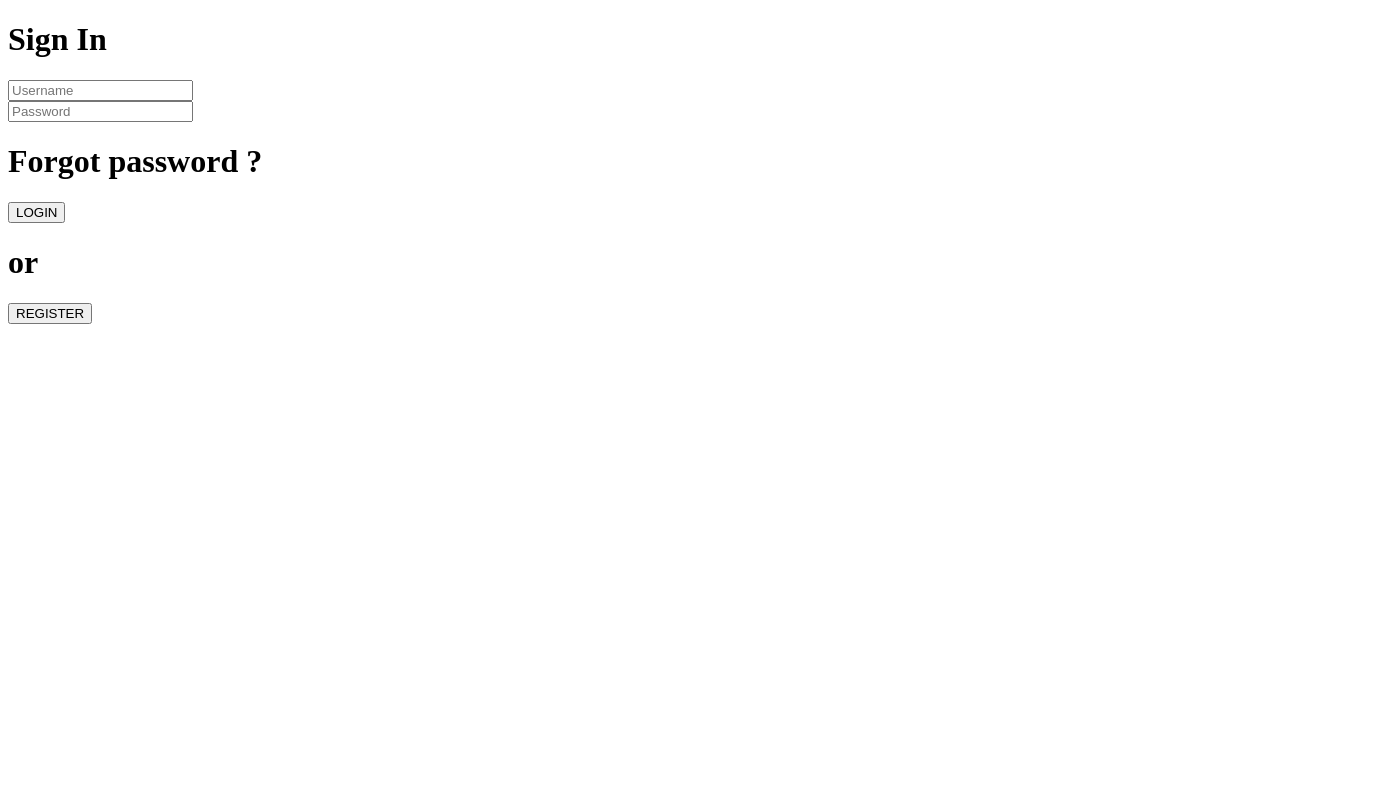
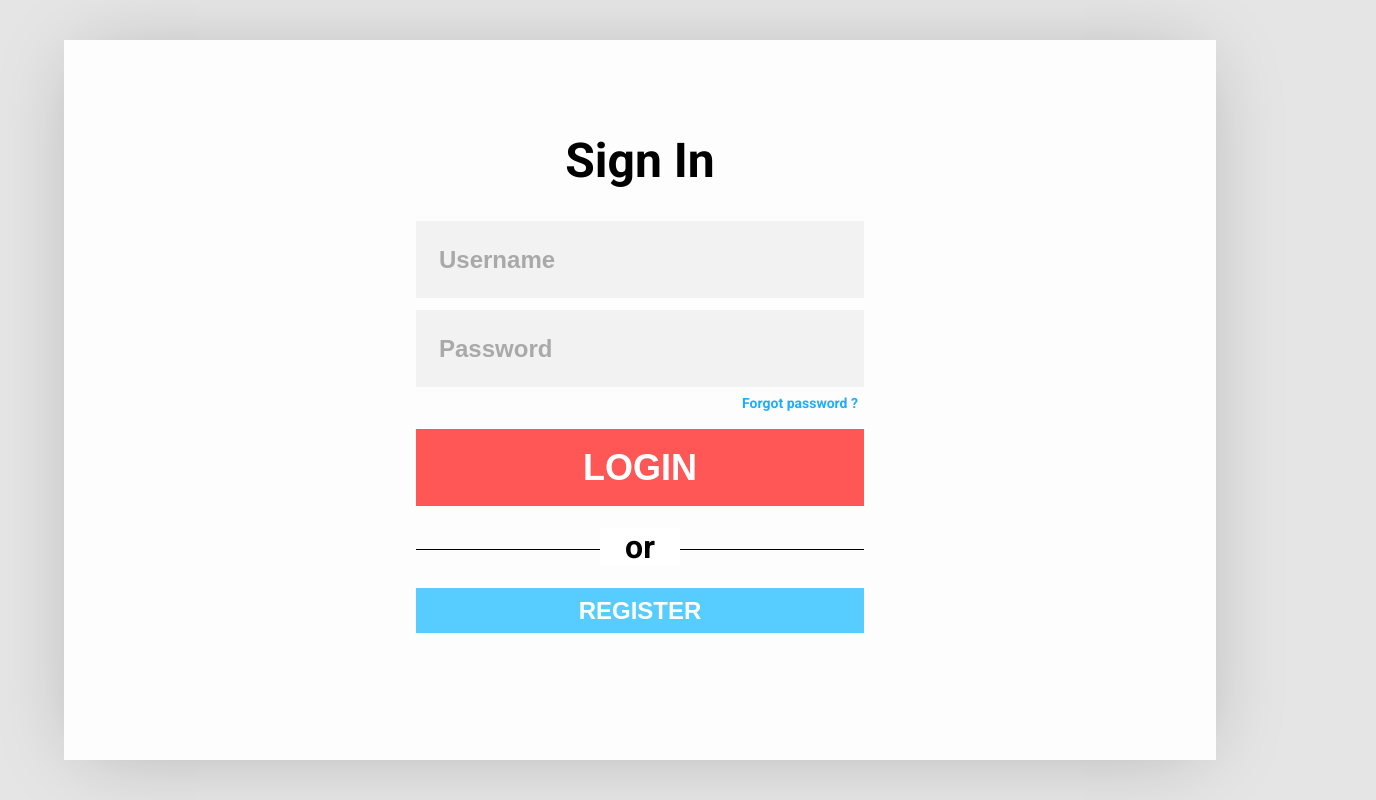
Before and after one commit to fatcisk/Modern-Login-Page-Design, a plain HTML site: page index.html in a window 1280 px wide. Shown: the whole page, 1376 px wide, since content can reach past the window. Drawn offline with Linux system fonts and the light colour scheme.

Commit message:
more bugs fixed

```diff
--- a/index.html
+++ b/index.html
@@ -4,7 +4,7 @@
     <meta charset="UTF-8">
     <meta name="viewport" content="width=device-width, initial-scale=1.0">
     <title>Sign In</title>
-    <link rel="stylesheet" href="Login-page.css">
+    <link rel="stylesheet" href="style.css">
 </head>
 <body>
     <div class="container">
```
